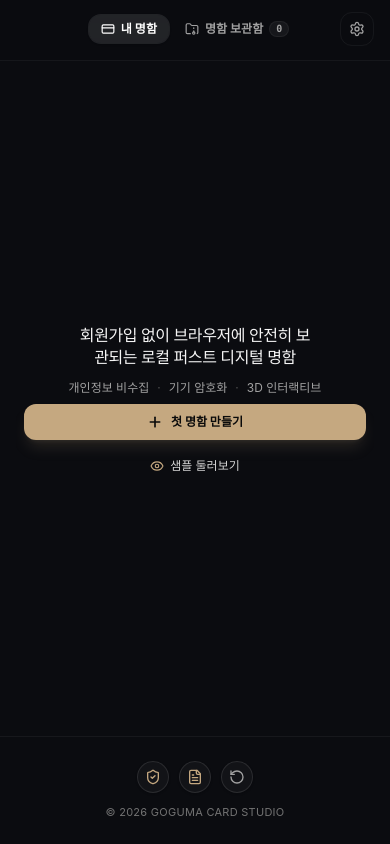
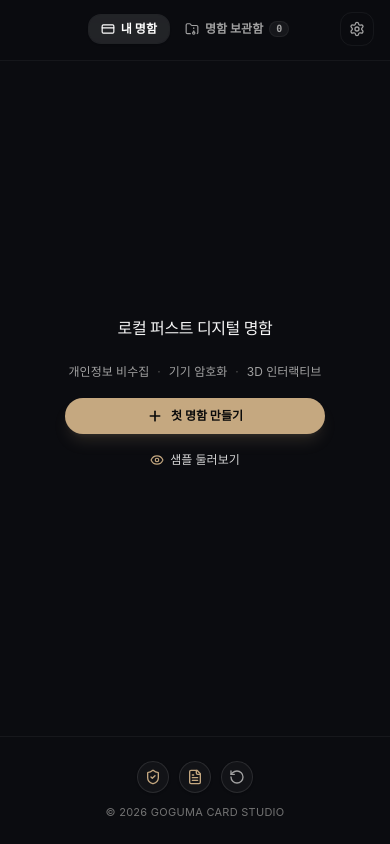
Before and after one commit to koreancenter/card, a React (Vite) app: page / in a window 390 px wide. Built offline with nearby package versions, Linux system fonts and the light colour scheme.

Commit message:
style: refactor WelcomeCard layout and text
Update text copy for brevity and adjust container heights and widths to improve component alignment and responsiveness.

```diff
--- a/src/components/WelcomeCard.tsx
+++ b/src/components/WelcomeCard.tsx
@@ -27,9 +27,9 @@ export const WelcomeCard: React.FC<WelcomeCardProps> = ({
         />
 
         {/* Center Hero: Subtitle & Value Proposition */}
-        <div className="relative z-10 my-auto text-center space-y-3 py-2">
-          <p className="text-base sm:text-lg font-medium text-neutral-100 tracking-tight leading-snug text-balance">
-            회원가입 없이 브라우저에 안전히 보관되는<br className="hidden sm:inline" /> 로컬 퍼스트 디지털 명함
+        <div className="relative z-10 my-auto text-center space-y-3 py-2 h-[76px]">
+          <p className="text-base sm:text-lg font-medium text-neutral-100 tracking-tight leading-snug text-balance -mt-[13px] h-[35px]">
+            로컬 퍼스트 디지털 명함
           </p>
           <div className="flex items-center justify-center gap-2 text-xs text-neutral-400">
             <span>개인정보 비수집</span>
@@ -41,12 +41,12 @@ export const WelcomeCard: React.FC<WelcomeCardProps> = ({
         </div>
 
         {/* Action Controls: Primary CTA & Secondary Sample Preview */}
-        <div className="relative z-10 flex flex-col items-center gap-3">
+        <div className="relative z-10 flex flex-col items-center gap-3 w-full">
           <div className="flex flex-col sm:flex-row items-center justify-center gap-2.5 w-full">
             {/* Primary CTA Button */}
             <button
               onClick={onCreateFirstCard}
-              className="w-full sm:w-auto px-5 py-2.5 rounded-xl bg-[#C5A880] hover:bg-[#D6B991] text-neutral-950 font-bold text-xs sm:text-sm transition-all duration-200 shadow-lg shadow-[#C5A880]/15 hover:shadow-[#C5A880]/30 flex items-center justify-center gap-2 cursor-pointer active:scale-95 whitespace-nowrap"
+              className="w-full max-w-[260px] px-5 py-2.5 rounded-full bg-[#C5A880] hover:bg-[#D6B991] text-neutral-950 font-bold text-xs sm:text-sm transition-all duration-200 shadow-lg shadow-[#C5A880]/15 hover:shadow-[#C5A880]/30 flex items-center justify-center gap-2 cursor-pointer active:scale-95 whitespace-nowrap"
             >
               <Plus className="w-4 h-4 stroke-[2.5]" />
               <span>첫 명함 만들기</span>
@@ -55,7 +55,7 @@ export const WelcomeCard: React.FC<WelcomeCardProps> = ({
             {/* Secondary Text Button */}
             <button
               onClick={onExploreSample}
-              className="w-full sm:w-auto px-4 py-2 rounded-xl text-neutral-300 hover:text-white hover:bg-white/5 transition-colors duration-200 text-xs sm:text-sm font-medium flex items-center justify-center gap-1.5 cursor-pointer underline-offset-4 hover:underline whitespace-nowrap"
+              className="w-auto px-4 py-2 rounded-full text-neutral-300 hover:text-white hover:bg-white/5 transition-colors duration-200 text-xs sm:text-sm font-medium flex items-center justify-center gap-1.5 cursor-pointer underline-offset-4 hover:underline whitespace-nowrap"
             >
               <Eye className="w-3.5 h-3.5 text-[#C5A880]" />
               <span>샘플 둘러보기</span>
```
